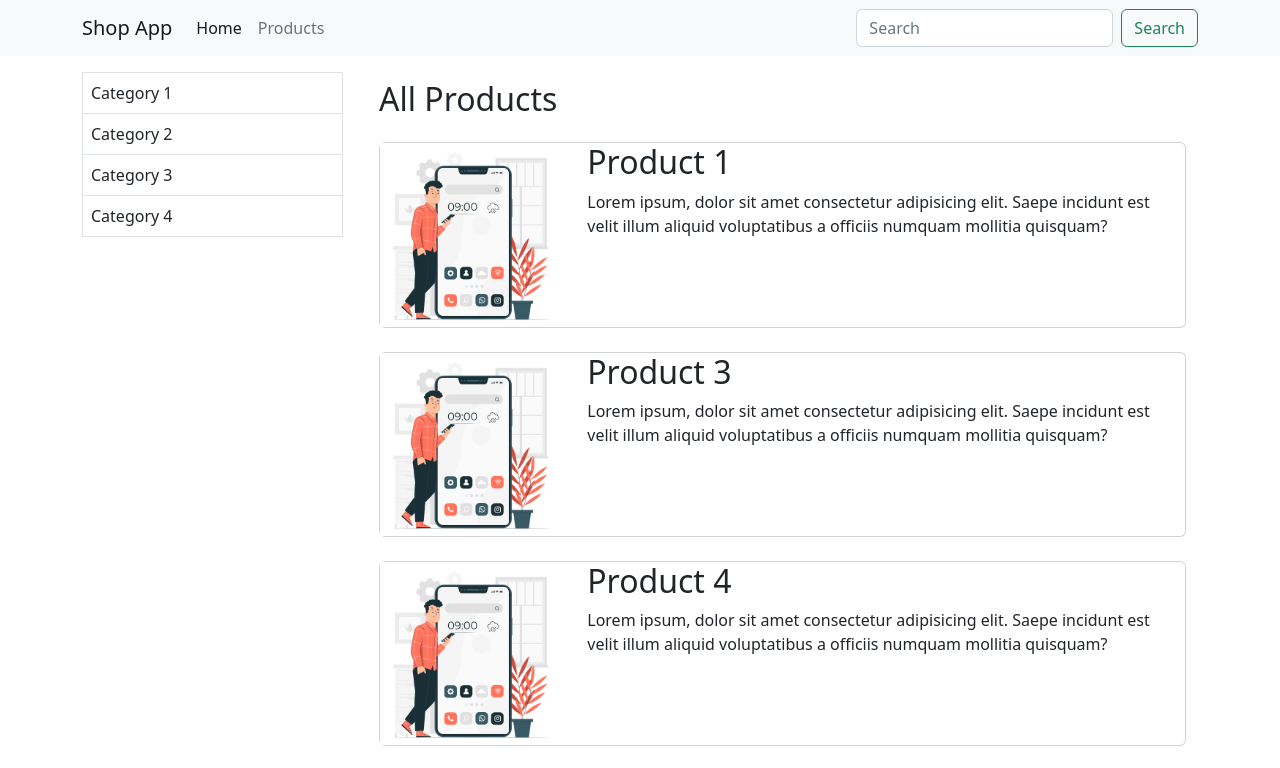
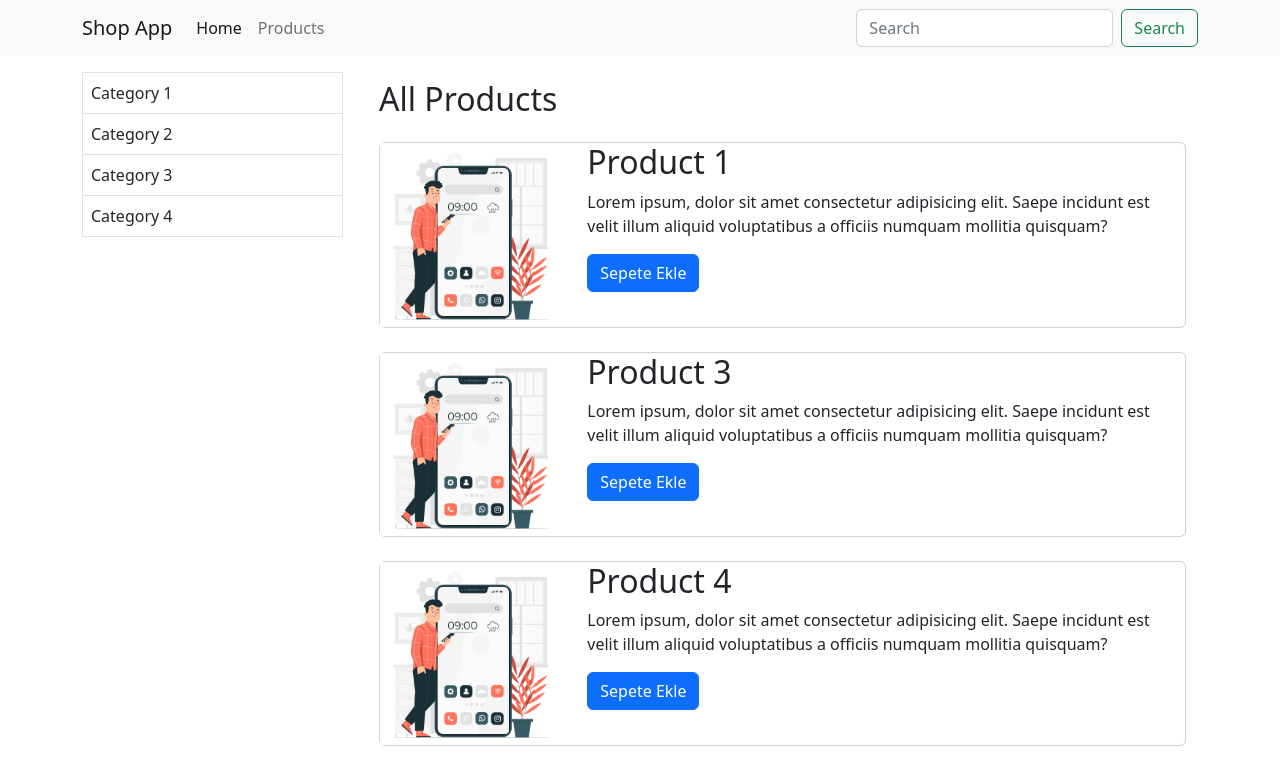
Before and after one commit to furkan-developer/angular-mini-eticaret, an Angular app: page / in a window 1280 px wide. Shown: the top 768 px of the page. Built offline with nearby package versions, Linux system fonts and the light colour scheme.

Commit message:
Add : demo basket

```diff
--- a/src/app/product/product.component.html
+++ b/src/app/product/product.component.html
@@ -6,6 +6,7 @@
     <div class="col-md-9">
       <h2>{{product.productName}}</h2>
       <p>{{product.description}}</p>
+      <button type="button" class="btn btn-primary" (click)="addBasket(product)">Sepete Ekle</button>
     </div>
   </div>
 </div>
--- a/src/app/product/product.component.ts
+++ b/src/app/product/product.component.ts
@@ -1,4 +1,5 @@
-import { Component, Input } from '@angular/core';
+import { Component, EventEmitter, Input, Output } from '@angular/core';
+import { Product } from '../models/product';
 
 @Component({
   selector: 'app-product',
@@ -6,6 +7,12 @@ import { Component, Input } from '@angular/core';
   styleUrls: ['./product.component.css']
 })
 export class ProductComponent {
+  @Input() product: any;
+  @Output() selectedProduct = new EventEmitter<Product>();
 
-  @Input() product: any;
+  addBasket(product: Product) {
+    console.log("Passed product to emitter. That name of product : "+product.productName);
+    this.selectedProduct.emit(product);
+  }
+
 }
--- a/src/app/productlist/productlist.component.html
+++ b/src/app/productlist/productlist.component.html
@@ -1,4 +1,8 @@
 <div class="container py-4">
+  <div *ngIf="basket.length > 0" class="card border-success p-4">
+      <app-product *ngFor="let item of basket" [product]="item"></app-product>
+  </div>
+
   <div *ngIf="products.length > 0; else noProducts">
     <ng-template [ngTemplateOutlet]="productList" [ngTemplateOutletContext]="{products: products}"></ng-template>
     <ng-template [ngTemplateOutlet]="populerProductList" [ngTemplateOutletContext]="{products: products}"></ng-template>
@@ -13,7 +17,7 @@
   <ng-template #productList let-products = "products">
     <h2>All Products</h2>
     <div *ngFor="let product of products">
-      <app-product [product]="product"></app-product>
+      <app-product [product]="product" (selectedProduct)="addBasket($event)"></app-product>
     </div>
   </ng-template>
 
--- a/src/app/productlist/productlist.component.ts
+++ b/src/app/productlist/productlist.component.ts
@@ -14,10 +14,16 @@ export class ProductlistComponent {
 
   productRepository : ProductRepository;
   products: Product[];
+  basket : Product[] = [];
 
   constructor() {
     this.productRepository = new ProductRepository();
     this.products = this.productRepository.getProducts();
   }
 
+  addBasket(product: Product){
+    console.log("Recived product in parent component : " + product.productName);
+    this.basket.push(product);
+  }
+
 }
```
